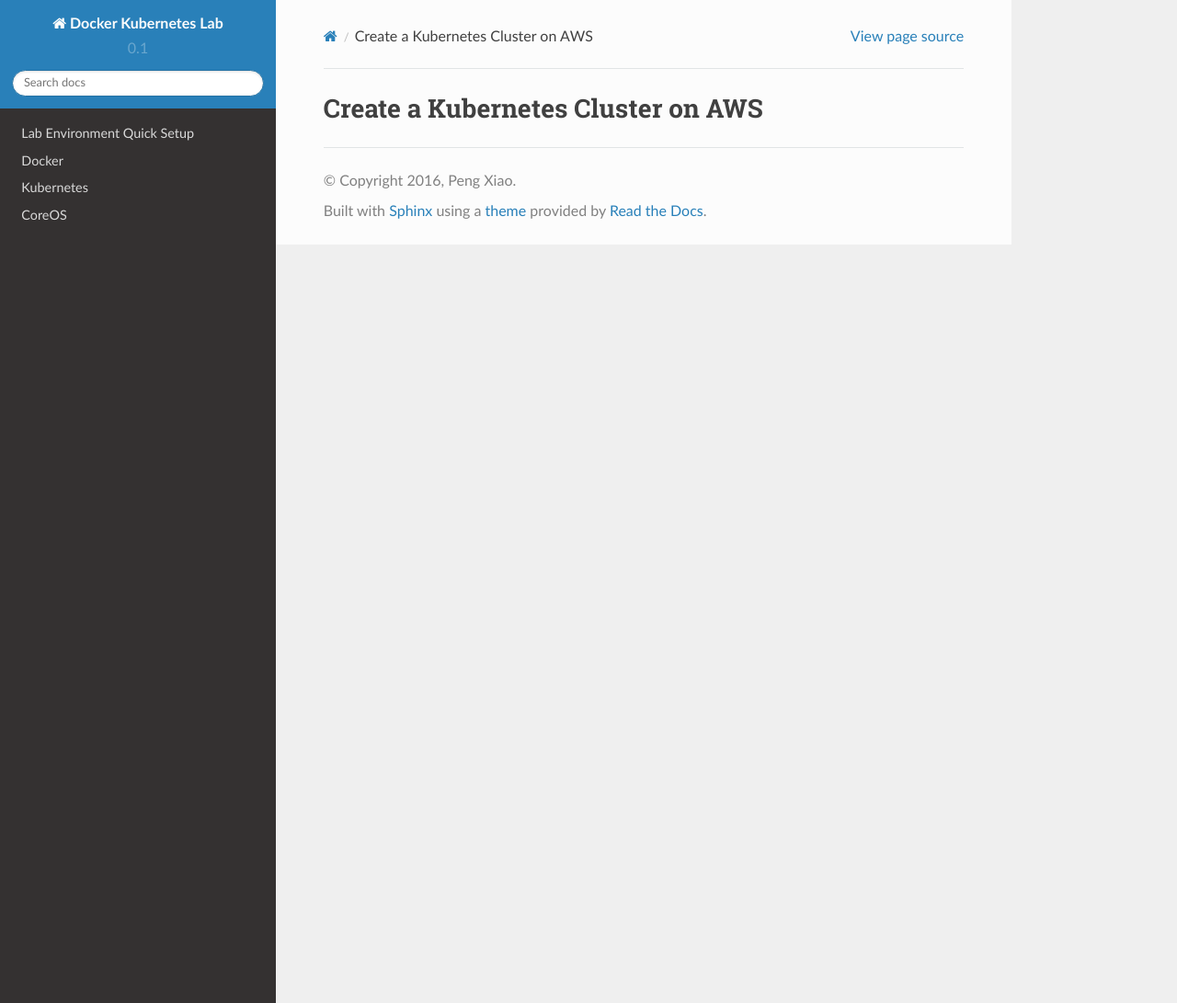
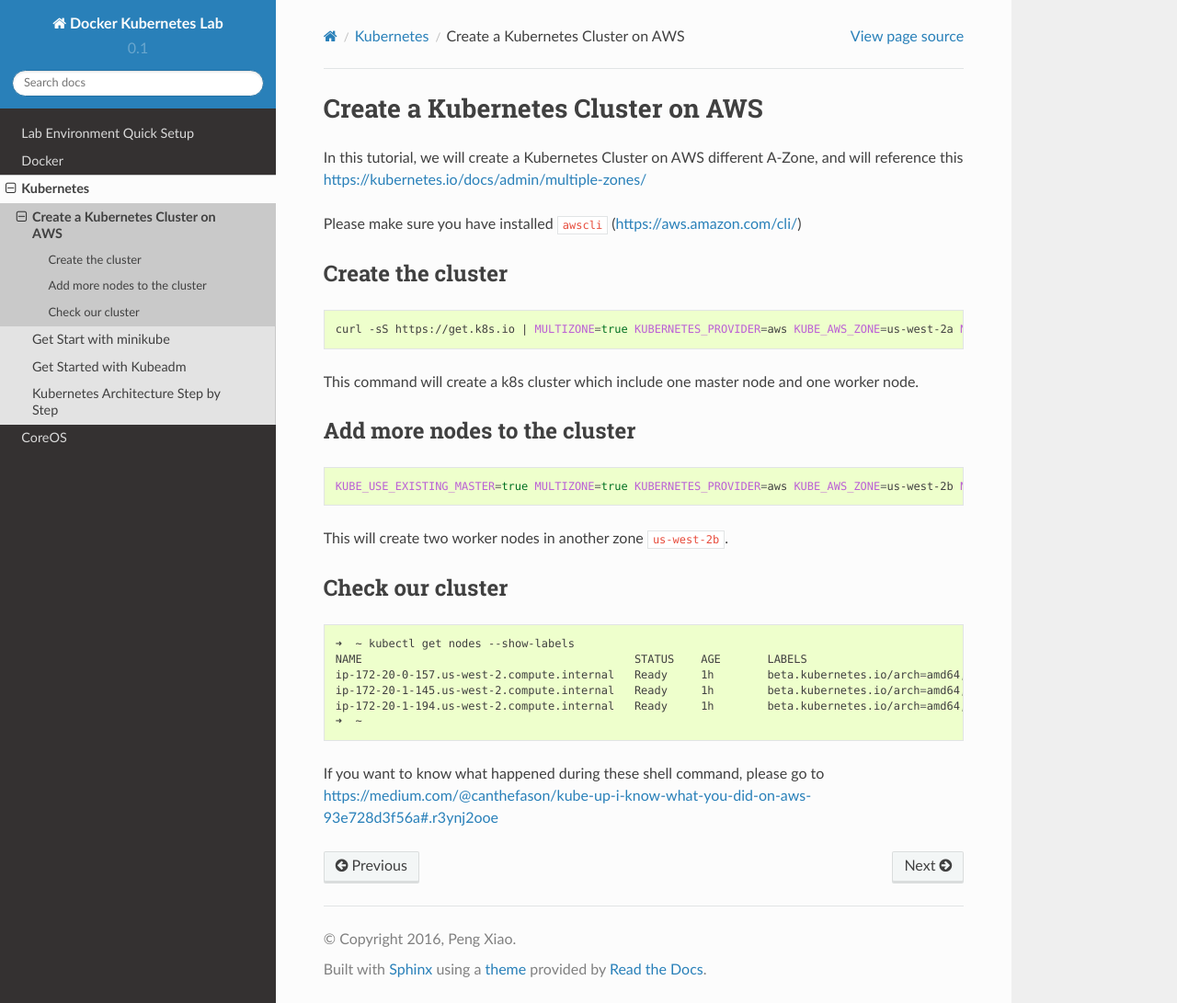
Before and after one commit to xiaopeng163/docker-k8s-lab, a Sphinx documentation site: the page built from docs/source/kubernetes/kubernetes-aws.rst, in a window 1280 px wide and 1091 px high. Shown: the whole window at 92% size. Built offline with Sphinx 7.4.7 and the Read the Docs theme 2.0.0, drawn with Linux system fonts in a browser that asks for light colours; pages that are not in the unit, such as notebooks, are missing from menus.

Commit message:
add k8s install on aws
Signed-off-by: Peng Xiao <xiaoquwl@gmail.com>

```diff
--- a/docs/source/kubernetes.rst
+++ b/docs/source/kubernetes.rst
@@ -4,7 +4,7 @@ Kubernetes
 .. toctree::
    :maxdepth: 1
 
-   kubernetes/kuberntes-aws
+   kubernetes/kubernetes-aws
    kubernetes/minikube
    kubernetes/kubeadm
    kubernetes/stepbystep
--- a/docs/source/kubernetes/install.rst
+++ /dev/null
@@ -1,2 +0,0 @@
-Installation
-============
--- a/docs/source/kubernetes/kubernetes-aws.rst
+++ b/docs/source/kubernetes/kubernetes-aws.rst
@@ -1,2 +1,38 @@
 Create a Kubernetes Cluster on AWS
 ==================================
+
+In this tutorial, we will create a Kubernetes Cluster on AWS different A-Zone, and will reference this https://kubernetes.io/docs/admin/multiple-zones/
+
+Please make sure you have installed ``awscli`` (https://aws.amazon.com/cli/)
+
+Create the cluster
+-------------------
+
+.. code-block:: bash
+
+    curl -sS https://get.k8s.io | MULTIZONE=true KUBERNETES_PROVIDER=aws KUBE_AWS_ZONE=us-west-2a NUM_NODES=1 bash
+
+This command will create a k8s cluster which include one master node and one worker node.
+
+Add more nodes to the cluster
+------------------------------
+
+.. code-block:: bash
+
+    KUBE_USE_EXISTING_MASTER=true MULTIZONE=true KUBERNETES_PROVIDER=aws KUBE_AWS_ZONE=us-west-2b NUM_NODES=2 KUBE_SUBNET_CIDR=172.20.1.0/24 MASTER_INTERNAL_IP=172.20.0.9 kubernetes/cluster/kube-up.sh
+
+This will create two worker nodes in another zone ``us-west-2b``.
+
+Check our cluster
+-----------------
+
+.. code-block:: bash
+
+    ➜  ~ kubectl get nodes --show-labels
+    NAME                                         STATUS    AGE       LABELS
+    ip-172-20-0-157.us-west-2.compute.internal   Ready     1h        beta.kubernetes.io/arch=amd64,beta.kubernetes.io/instance-type=t2.micro,beta.kubernetes.io/os=linux,failure-domain.beta.kubernetes.io/region=us-west-2,failure-domain.beta.kubernetes.io/zone=us-west-2a,kubernetes.io/hostname=ip-172-20-0-157.us-west-2.compute.internal
+    ip-172-20-1-145.us-west-2.compute.internal   Ready     1h        beta.kubernetes.io/arch=amd64,beta.kubernetes.io/instance-type=t2.micro,beta.kubernetes.io/os=linux,failure-domain.beta.kubernetes.io/region=us-west-2,failure-domain.beta.kubernetes.io/zone=us-west-2b,kubernetes.io/hostname=ip-172-20-1-145.us-west-2.compute.internal
+    ip-172-20-1-194.us-west-2.compute.internal   Ready     1h        beta.kubernetes.io/arch=amd64,beta.kubernetes.io/instance-type=t2.micro,beta.kubernetes.io/os=linux,failure-domain.beta.kubernetes.io/region=us-west-2,failure-domain.beta.kubernetes.io/zone=us-west-2b,kubernetes.io/hostname=ip-172-20-1-194.us-west-2.compute.internal
+    ➜  ~
+
+If you want to know what happened during these shell command, please go to https://medium.com/@canthefason/kube-up-i-know-what-you-did-on-aws-93e728d3f56a#.r3ynj2ooe
```
